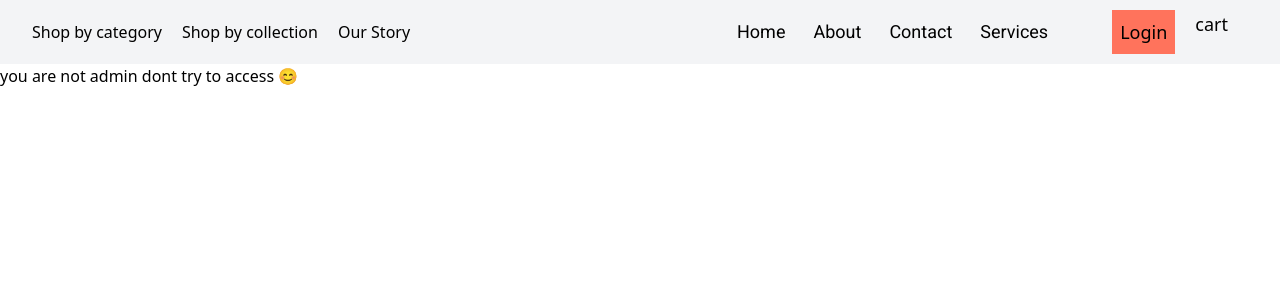
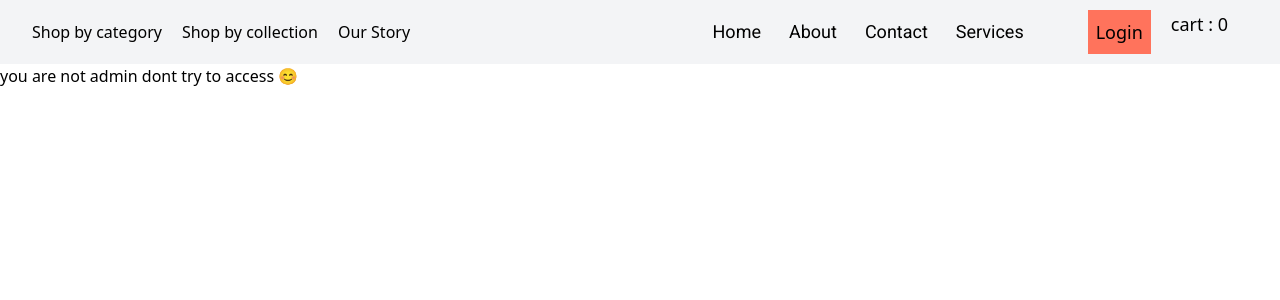
Before and after one commit to Prriya-Karn/EcommerceMern, a React (Vite) app in the folder client/: page /addtocart/1/1/1/1 in a window 1280 px wide. Shown: the top 300 px of the page. Built offline with nearby package versions, Linux system fonts and the light colour scheme; no server answers.

Commit message:
in navbar cart section added total items

```diff
--- a/client/src/App.jsx
+++ b/client/src/App.jsx
@@ -18,10 +18,13 @@ import Cart from "./Pages/Cart";
 
 const App = () => {
   const [cartQuants, setCartQuant] = useState(0);
+  const [totalItems,setTotalItem] = useState(0);
+
   return (
     <Fragment>
       <BrowserRouter>
-        <Navbar />
+        <Navbar
+        totalItems = {totalItems} />
         <Routes>
 
 
@@ -34,7 +37,9 @@ const App = () => {
             path="/cart/:fileName/:price/:productName/:id"
             element={<Cart
                setCartQuant={setCartQuant}
-               cartQuants={cartQuants} />}
+               cartQuants={cartQuants}
+               setTotalItem = {setTotalItem}
+               totalItems = {totalItems}/>}
           />
           <Route
             path="/products/:fileName/:price/:productName"
@@ -42,6 +47,7 @@ const App = () => {
                setCartQuant={setCartQuant}
                cartQuants={cartQuants} />}
           />
+
           {/*-------------------route access by admin only----------------------*/}
           <Route path="/admin" element={<AdminLayout />}>
             <Route path="/admin/usersdata" element={<AllUserData />} />
--- a/client/src/Components/Features/Navbar.jsx
+++ b/client/src/Components/Features/Navbar.jsx
@@ -7,12 +7,12 @@ import Logout from "../../Pages/Logout";
 
 const buttName = ["Login", "register", "Logout"];
 
-export const Navbar = () => {
+export const Navbar = ({totalItems}) => {
 
     const {isAdmin} = useContext(AuthContext);
 
     const { getUserData } = useContext(AuthContext)
-    console.log(getUserData)
+    console.log(getUserData);
 
     return (
         <Fragment>
@@ -55,9 +55,11 @@ export const Navbar = () => {
                     }
                     <ul>
 
-                    <NavLink to="/cart">
-                    <li className="ml-5 mr-8">cart</li>
+                    <NavLink to="/cart/:fileName/:price/:productName/:id">
+                    <li className="ml-5 mr-8">cart : {totalItems}</li>
                     </NavLink>
+
+
                     </ul>
                 </div>
             </div>
--- a/client/src/Pages/Cart.jsx
+++ b/client/src/Pages/Cart.jsx
@@ -1,21 +1,19 @@
 import { Fragment, useContext, useEffect, useState } from 'react'
-// import {  useParams } from 'react-router-dom'
 import { AuthContext } from '../tokenStore/Auth';
 
 
- const Cart = () => {
+ const Cart = ({setTotalItem,totalItems}) => {
 
     const {API} = useContext(AuthContext);
-    // const {fileName,price,productName,id} = useParams();
+
     const [cartData,setCartData] = useState([]);
 
-// console.log("id",id)
-    // now have to do update
     const getAllCartData = async()=>{
         try{
             const getdata = await fetch(`${API}/api/allcartdata`,{
                 method : "GET"
             })
+
             const getres = await getdata.json();
             console.log(getres.msg)
             setCartData(getres.msg)
@@ -30,11 +28,22 @@ import { AuthContext } from '../tokenStore/Auth';
 
     console.log(cartData)
 
+    useEffect(()=>{
+        const res = cartData.reduce((acc,e)=>{
+            return acc+=e.quantity
+        },0)
+
+        setTotalItem(res)
+
+    },[cartData])
+
+    // console.log(totalItems);
+
+
     return(
         <Fragment>
        <h1>cart section</h1>
-
-
+       <h1 className='font-bold'>total Items :{totalItems}</h1>
      {
         cartData.map((e)=>{
             return(
@@ -48,7 +57,9 @@ import { AuthContext } from '../tokenStore/Auth';
                 </Fragment>
             )
         })
+
      }
+
         </Fragment>
     )
 }
```
Also changed, not shown: 1 other file (tests, documents, lock files or other folders).
